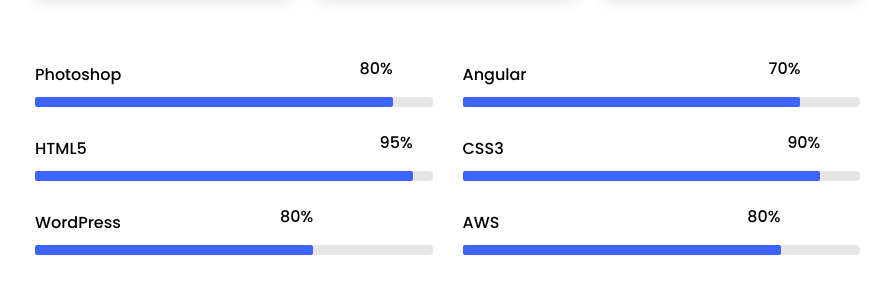
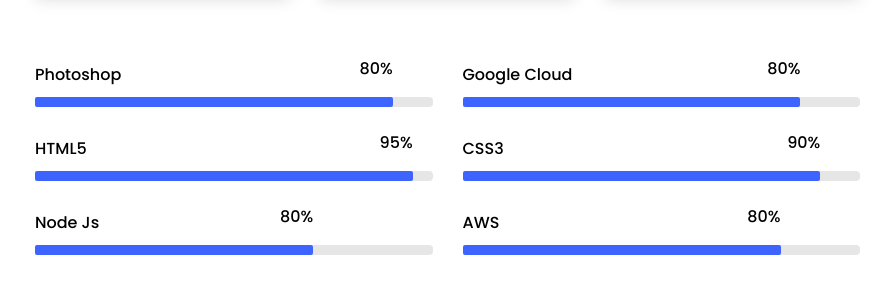
Before and after one commit to gaiusgdcruz/gaiusgdcruz, a plain HTML site: page index.html in a window 1280 px wide. Shown: the part 3077-3362 px from the top of the page, without its empty margins (335-1229 px from the left). Drawn offline with Linux system fonts and the light colour scheme; files whose address does not match are found by name.

Commit message:
Update index.html

```diff
--- a/index.html
+++ b/index.html
@@ -295,11 +295,11 @@
 								</div>
 								<div class="col-md-6 animate-box">
 									<div class="progress-wrap ftco-animate">
-										<h3>Angular</h3>
+										<h3>Google Cloud</h3>
 										<div class="progress">
 										 	<div class="progress-bar color-2" role="progressbar" aria-valuenow="85"
 										  	aria-valuemin="0" aria-valuemax="100" style="width:85%">
-										    <span>70%</span>
+										    <span>80%</span>
 										  	</div>
 										</div>
 									</div>
@@ -328,7 +328,7 @@
 								</div>
 								<div class="col-md-6 animate-box">
 									<div class="progress-wrap ftco-animate">
-										<h3>WordPress</h3>
+										<h3>Node Js</h3>
 										<div class="progress">
 										 	<div class="progress-bar color-5" role="progressbar" aria-valuenow="70"
 										  	aria-valuemin="0" aria-valuemax="100" style="width:70%">
```
